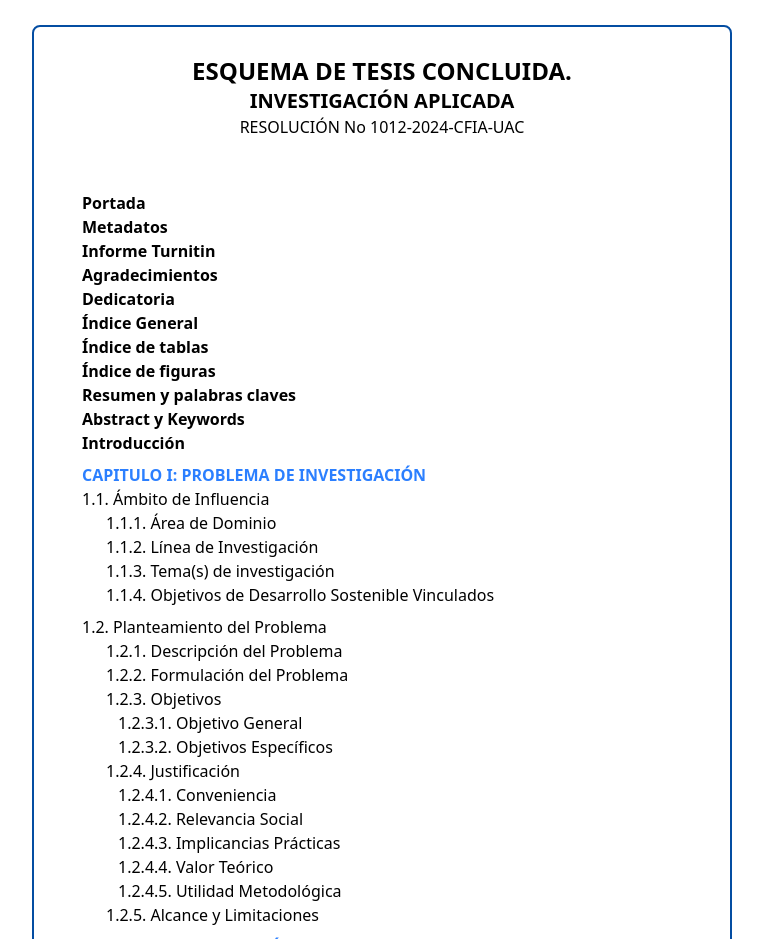
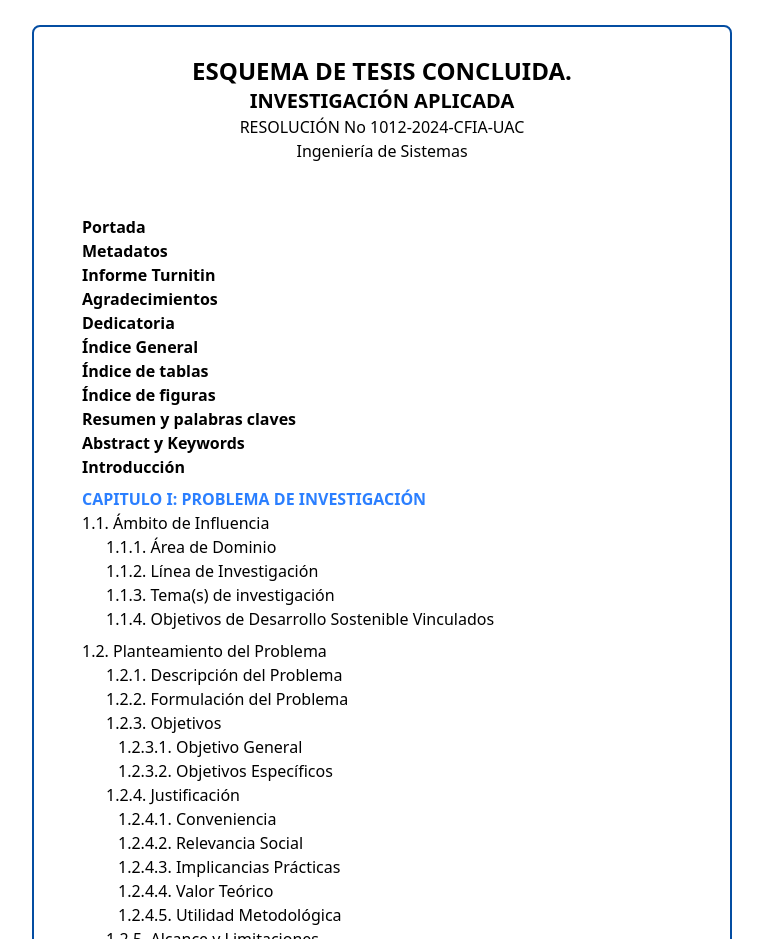
Before and after one commit to calvocobos/Expo, a website: page index.html in a window 1280 px wide. Shown: the part 2860-3799 px from the top of the page, without its empty margins (258-1021 px from the left). Drawn offline with Linux system fonts and the light colour scheme.

Commit message:
Casa 224

```diff
--- a/index.html
+++ b/index.html
@@ -223,6 +223,7 @@
             <p class="font-bold text-2xl">ESQUEMA DE TESIS CONCLUIDA.</p>
             <p class="font-bold text-xl">INVESTIGACIÓN APLICADA</p>
             <p>RESOLUCIÓN No 1012-2024-CFIA-UAC</p>
+            <p>Ingeniería de Sistemas</p>
         </div>
 
         <div class="py-3 px-8 mb-5">
```
